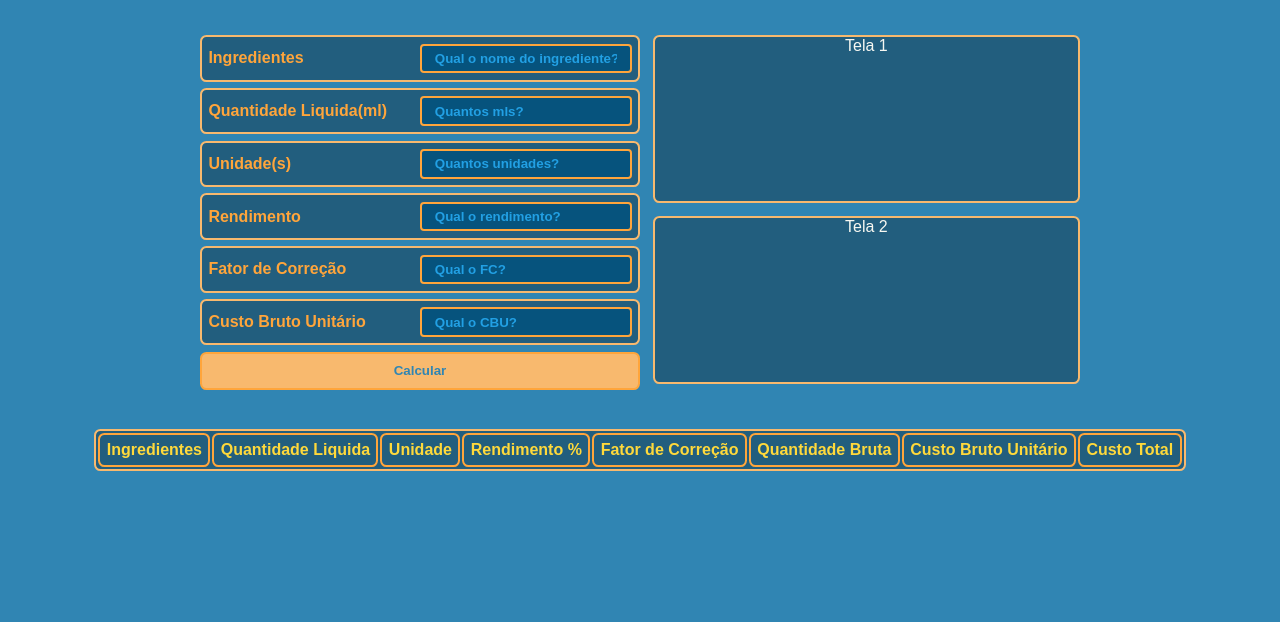
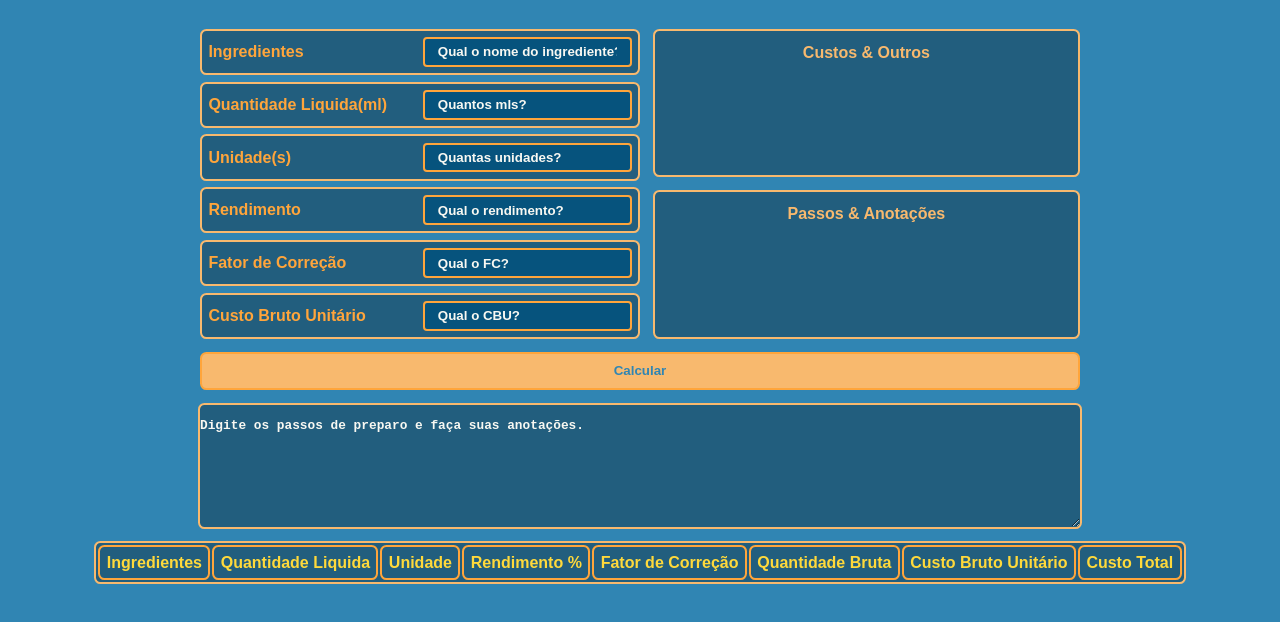
Before and after one commit to victorradael/restaurant-technical-sheet, a React (Create React App) app: page / in a window 1280 px wide. Shown: the top 622 px of the page. Built offline with nearby package versions, Linux system fonts and the light colour scheme; a web font is replaced by a local one.

Commit message:
:rocket: New field in production

```diff
--- a/src/components/Input/styles.ts
+++ b/src/components/Input/styles.ts
@@ -20,17 +20,18 @@ export const InputBlock = styled.div`
     border-radius: 4px;
     height: 1.6rem;
     background: #06537d;
-    color: #50fa7b;
+    color: #f8f8f2;
     font-weight: bold;
     border: 2px solid #ffa53b;
     padding: 0 0.8rem;
+    margin-left: 0.8rem;
 
     &:focus {
       outline: none;
     }
 
     &::placeholder {
-      color: #22a0e4;
+      color: #f8f8f2;
       font-weight: bold;
     }
   }
--- a/src/pages/Table/index.tsx
+++ b/src/pages/Table/index.tsx
@@ -9,6 +9,7 @@ import {
   ResultsSection,
   ScreenOne,
   ScreenTwo,
+  StepsField,
 } from "./styles";
 
 interface IDataSheetInfo {
@@ -63,7 +64,7 @@ const Table: React.FC = () => {
           <Input
             name="unit"
             title="Unidade(s)"
-            placeholder="Quantos unidades?"
+            placeholder="Quantas unidades?"
             onChange={(info) => {
               setIngredient({ ...ingredient, unit: info.target.value });
             }}
@@ -98,14 +99,22 @@ const Table: React.FC = () => {
               });
             }}
           />
-
-          <Button onClick={(event) => addOnTable(event)}>Calcular</Button>
         </form>
         <ResultsSection>
-          <ScreenOne>Tela 1</ScreenOne>
-          <ScreenTwo>Tela 2</ScreenTwo>
+          <ScreenOne>
+            <p>Custos & Outros</p>
+          </ScreenOne>
+          <ScreenTwo>
+            <p>Passos & Anotações</p>
+          </ScreenTwo>
         </ResultsSection>
       </InputSection>
+      <Button onClick={(event) => addOnTable(event)}>Calcular</Button>
+      <StepsField
+        name="steps"
+        id="steps"
+        placeholder="Digite os passos de preparo e faça suas anotações."
+      />
       <section>
         <table>
           <thead>
--- a/src/pages/Table/styles.ts
+++ b/src/pages/Table/styles.ts
@@ -2,13 +2,13 @@ import styled from "styled-components";
 
 export const colors = {
   backgroundColor: "#3085B3",
+
   white: " #f8f8f2",
-  green: "#50fa7b",
-  grey: "#777",
+
   greyTwo: "#225E7E",
   orange: "#ffa53b",
   orangeTwo: "#f8b96e",
-  purple: "#6272a4",
+  // purple: "#6272a4",
   yellow: "#FFD93B",
 };
 
@@ -32,7 +32,7 @@ export const Container = styled.div`
     color: ${colors.yellow};
 
     td {
-      border: 2px solid ${colors.grey};
+      border: 2px solid ${colors.orangeTwo};
       border-radius: 0.4rem;
 
       transition: 0.4s;
@@ -65,12 +65,12 @@ export const InputSection = styled.section`
   grid-template-columns: 1fr 1fr;
   width: 100%;
   max-width: 880px;
-  margin-bottom: 1.6rem;
-  padding: 0.8rem;
+  padding: 0.4rem;
 `;
 
 export const Button = styled.button`
   width: 100%;
+  max-width: 880px;
   height: 2.4rem;
 
   background-color: ${colors.orangeTwo};
@@ -99,10 +99,57 @@ export const ScreenOne = styled.div`
   background: ${colors.greyTwo};
   border: 2px solid ${colors.orangeTwo};
   border-radius: 0.4rem;
+  padding: 0.8rem;
+  transition: 0.4s;
+
+  p {
+    margin: 0;
+    color: ${colors.orangeTwo};
+    font-weight: bold;
+  }
+
+  &:hover {
+    box-shadow: 0px 0px 3px 4px ${colors.orangeTwo};
+  }
 `;
 export const ScreenTwo = styled.div`
   margin: 0.4rem 0;
   background: ${colors.greyTwo};
   border: 2px solid ${colors.orangeTwo};
   border-radius: 0.4rem;
+  padding: 0.8rem;
+
+  transition: 0.4s;
+
+  p {
+    margin: 0;
+    color: ${colors.orangeTwo};
+    font-weight: bold;
+  }
+
+  &:hover {
+    box-shadow: 0px 0px 3px 4px ${colors.orangeTwo};
+  }
 `;
+
+export const StepsField = styled.textarea`
+  width: 100%;
+  max-width: 880px;
+  height: 6rem;
+
+  margin: 0.8rem;
+  background: ${colors.greyTwo};
+  border: 2px solid ${colors.orangeTwo};
+  border-radius: 0.4rem;
+  padding: 0.8rem 0;
+
+  color: ${colors.white};
+  font-weight: bold;
+  font-size: 0.8rem;
+
+  &::placeholder {
+    color: ${colors.white};
+    margin-left: 0.4rem;
+    font-weight: bold;
+  }
+`;
```
